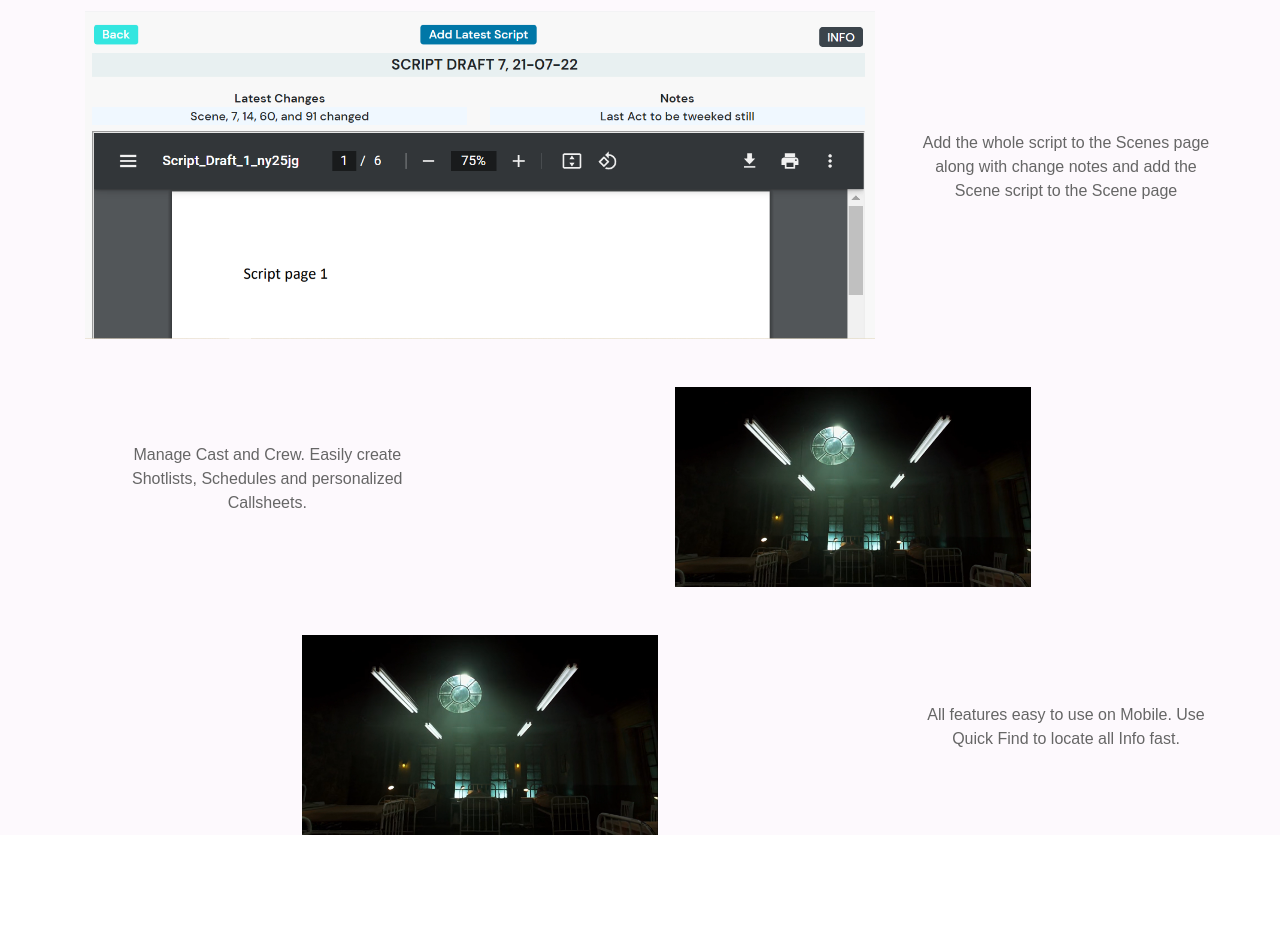
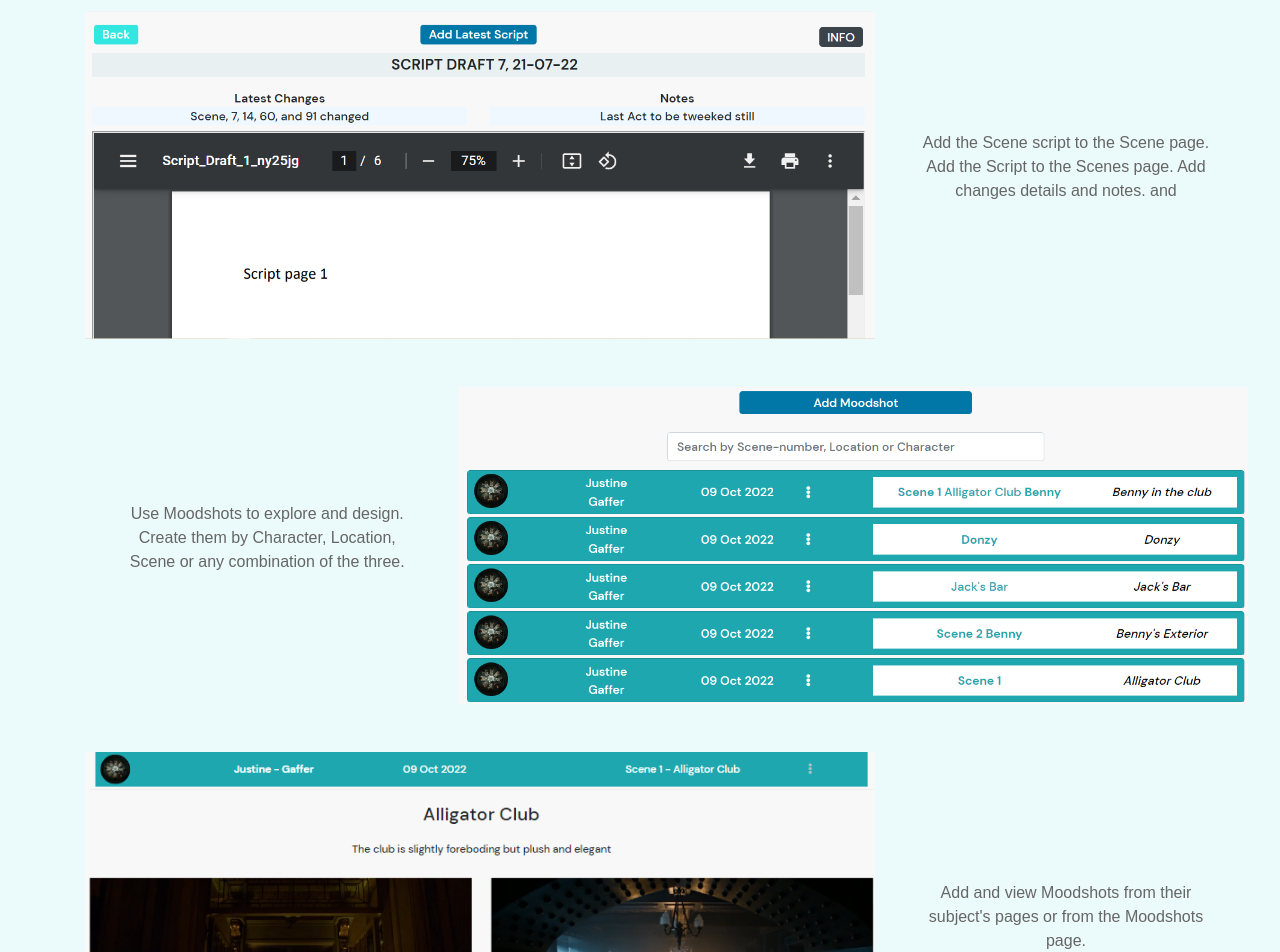
Before and after one commit to johnston9/shot-caller-production, a React (Create React App) app: page /breakdown in a window 1280 px wide. Shown: the part 620-1572 px from the top of the page. Before the commit the page ends 1455 px from the top, so only its background shows below. Built offline with nearby package versions, Linux system fonts and the light colour scheme; no server answers; a web font is replaced by a local one.

Commit message:
Moodshots

```diff
--- a/src/pages/home/Breakdown.js
+++ b/src/pages/home/Breakdown.js
@@ -8,6 +8,8 @@ import pic from "../../assets/fight.png";
 // eslint-disable-next-line
 import break1 from "../../assets/break1.png";
 import break2 from "../../assets/break2.png";
+import mood1 from "../../assets/mood1.png";
+import mood2 from "../../assets/mood2.png";
 import btnStyles from "../../styles/Button.module.css";
 import Button from "react-bootstrap/Button";
 import { Image } from "react-bootstrap";
@@ -16,10 +18,10 @@ const Breakdown = () => {
   const history = useHistory();
 
   return (
-    <div className={`mt-0 ${styles.PinkBody}`}>
+    <div className={`mt-0 ${styles.BlueBody}`}>
     <div className={`${styles.Overview}`}>
     <h2 className={`pb-1 ${styles.OverviewText} ${appStyles.playfair}
-     text-center`} >Scene Breakdowns and Script</h2>
+     text-center`} >Breakdowns, Moodshots and Script</h2>
     </div>
     <Row className="mt-1 ml-2" >
         <Col xs={3}>
@@ -59,8 +61,10 @@ const Breakdown = () => {
     <Col xs={12} md={{span: 3, offset: 0 }}
     className="text-center px-1 px-md-3" >
     <p >
-    Add the whole script to the Scenes page along with change notes
-    and add the Scene script to the Scene page
+    Add the Scene script to the Scene page.
+    Add the Script to the Scenes page.
+    Add changes details and notes.
+    and
     </p>
     </Col>
     </Row>
@@ -69,14 +73,14 @@ const Breakdown = () => {
     <Col xs={12} md={{span: 3, offset: 1 }}
       className="text-center px-1 px-md-3" >
     <p >
-    Manage Cast and Crew. Easily create Shotlists, Schedules and
-    personalized Callsheets.
+    Use Moodshots to explore and design. Create them by
+    Character, Location, Scene or any combination of the three.
     </p>
     </Col>
     <Col xs={12} md={8}>
     <div className="text-center px-1 px-md-3">
-    <Image src={pic} alt="image"
-      className={` ${styles.Image}`} />
+    <Image src={mood1} alt="image"
+      className={` ${styles.FeatureImage}`} />
     </div>
     </Col>
     </Row>
@@ -84,14 +88,15 @@ const Breakdown = () => {
     <Row className="mt-5 d-flex align-items-center justify-content-center">
     <Col xs={12} md={8}>
     <div className="text-center px-1 px-md-3">
-    <Image src={pic} alt="image"
-      className={` ${styles.Image}`} />
+    <Image src={mood2} alt="image"
+      className={` ${styles.FeatureImage}`} />
     </div>
     </Col>
     <Col xs={12} md={{span: 3, offset: 0 }}
       className="text-center px-1 px-md-3" >
     <p >
-    All features easy to use on Mobile. Use Quick Find to locate all Info fast.
+    Add and view Moodshots from their subject's pages or
+    from the Moodshots page.
     </p>
     </Col>
     </Row>
--- a/src/pages/home/Home.js
+++ b/src/pages/home/Home.js
@@ -241,18 +241,17 @@ const Home = () => {
         </div>
         </Row>
         </Col>
-        {/* Breakdowns and Script*/}
+        {/* Breakdowns, Moodshots and Script*/}
         <Col xs={12} md={6} >
         <Row className="d-flex align-items-center justify-content-center">
         <div onClick={() => history.push('/breakdown')}
           className={`${styles.FeatureLink} d-flex align-items-center
            justify-content-center`}>
         <Col xs={9} className="text-center" >
-        <h4>Scene Breakdowns and Script</h4>
+        <h4>Breakdowns, Moodshots Script</h4>
         <p >
-        Create Scene Breakdowns for all the Scene Info including Department
-        Info. Add the Script to the main Scenes Page and
-        add the Scene Script the Scene Page
+        Create Breakdowns for all the Scene Info. Add Scene Scripts.
+        Use Moodshots to and guide design.
         </p>
         </Col>
         <Col xs={3} >
@@ -306,7 +305,7 @@ const Home = () => {
         <h4>Characters and Locations</h4>
         <p >
         Create Characters and Locations pages with Images
-        and all relevant Info. Use Moodshots to explore and guide design and style
+        and all relevant Info.
         </p>
         </Col>
         <Col xs={3} >
```
Also changed, not shown: src/assets/mood1.png (added), src/assets/mood2.png (added).
